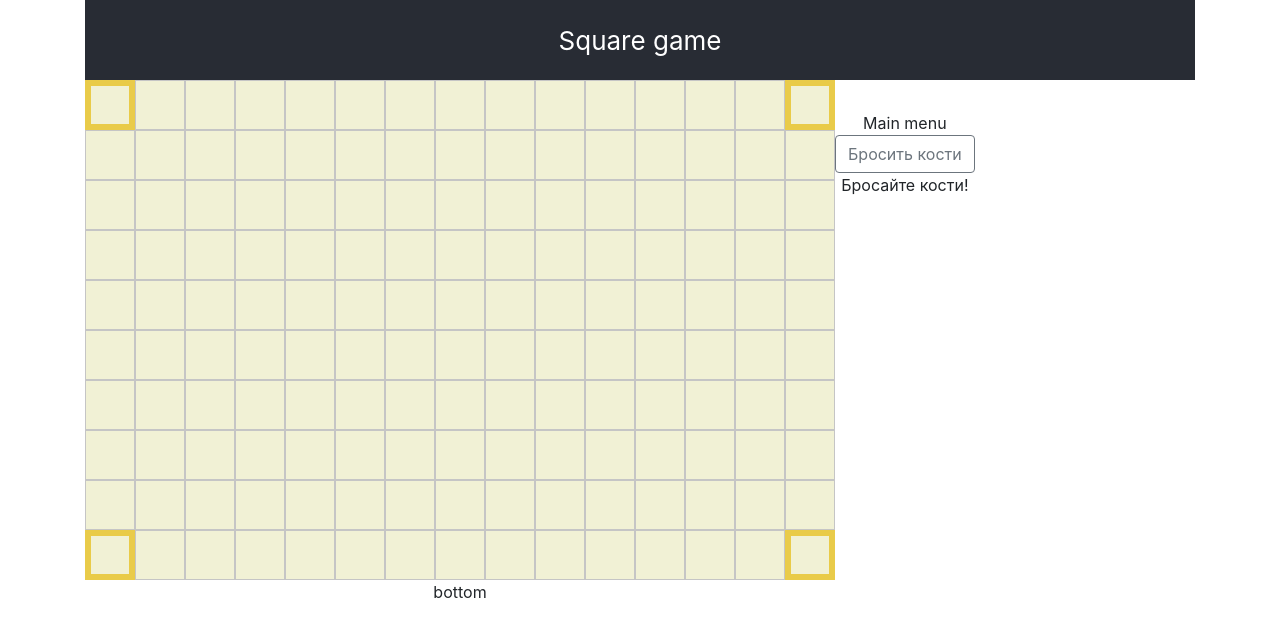
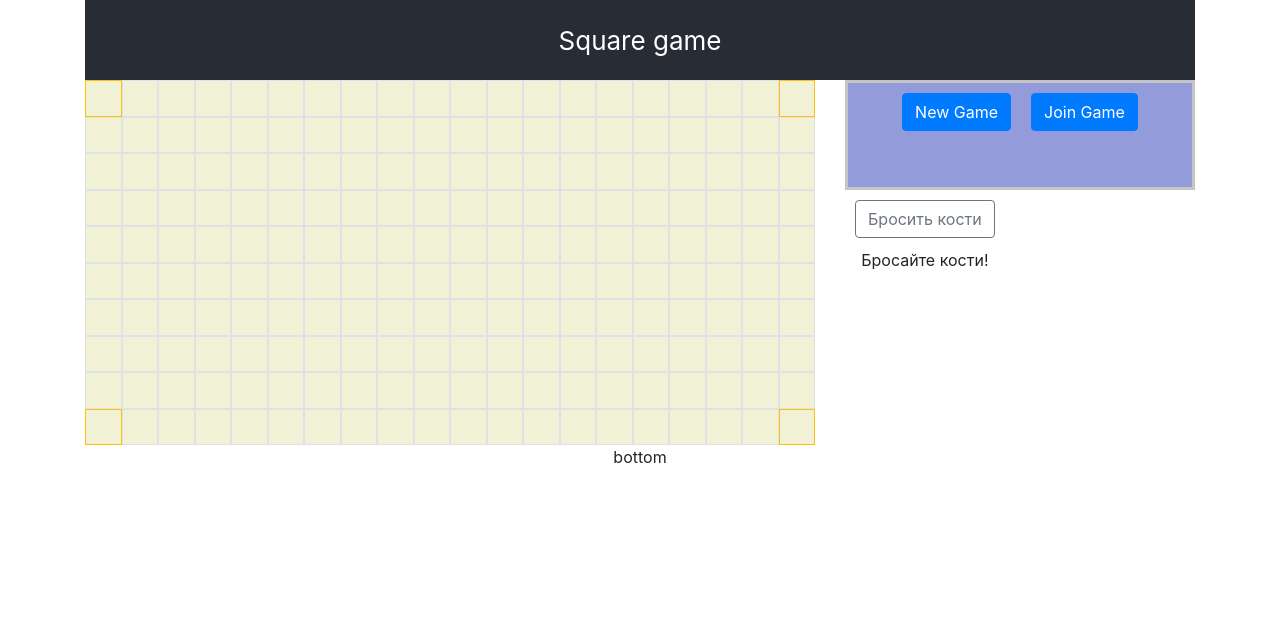
Before and after one commit to gybber-dev/JavaScript-projects, a React (Create React App) app in the folder squares/: page / in a window 1280 px wide. Shown: the top 636 px of the page. Built offline with nearby package versions, Linux system fonts and the light colour scheme.

Commit message:
Square (Adaptive grid was  added)

```diff
--- a/squares/public/index.html
+++ b/squares/public/index.html
@@ -34,7 +34,7 @@
   </head>
   <body>
     <noscript>You need to enable JavaScript to run this app.</noscript>
-    <div id="root" class="container"></div>
+        <div id="root" class="container"></div>
     <!--
       This HTML file is a template.
       If you open it directly in the browser, you will see an empty page.
@@ -45,5 +45,6 @@
       To begin the development, run `npm start` or `yarn start`.
       To create a production bundle, use `npm run build` or `yarn build`.
     -->
+
   </body>
 </html>
--- a/squares/src/App.css
+++ b/squares/src/App.css
@@ -23,16 +23,14 @@
   font-size: calc(10px + 2vmin);
   color: white;
 }
-
+.App-body {
+  display: table;
+  /* margin-top: 10px; */
+}
 .App-link {
   color: #61dafb;
 }
 
-@keyframes App-logo-spin {
-  from {
-    transform: rotate(0deg);
-  }
-  to {
-    transform: rotate(360deg);
-  }
+button{
+  margin: 10px;
 }
--- a/squares/src/App.js
+++ b/squares/src/App.js
@@ -3,7 +3,8 @@ import React, { useState } from 'react';
 import './App.css';
 import Field from './Field/Field';
 import PlayerMenu from './PlayerMenu/PlayerMenu';
-// import cover from './Field/cover/cover'
+import MainMenu from './Sidebar/MainMenu';
+// import modal from './plugins/modal/index.html'
 // import Counter from './Counter/Counter'
 
 function App() {
@@ -13,7 +14,7 @@ function App() {
 
   let propObj = {
     elem: null,
-    size: {width: 15, height: 10},
+    size: {width: 20, height: 10},
     rect: null,
     clickCounter: 0,
     field: null,
@@ -34,8 +35,8 @@ function App() {
       <header className="App-header">
         Square game
       </header>
-      <div
-        style={{display:'table-cell'}}
+      <div className='row'>
+        <div className='col-lg-8 col-12'
           onClick={
             (e)=>{
               setCounter( counter + 1 )
@@ -51,17 +52,11 @@ function App() {
           }
         >
           {field}
-        {/* {console.log(field)} */}
-        {/* {Field({size})} */}
         </div>
-      <div className={'sidebar'}
-        style={{display:'table-cell'}}
+        <div className='col-lg-4 col-12'
+          // style={{display:'table-cell'}}
         >
-        <div
-          style={{display:'table-row'}}
-        >
-          {'Main menu'}
-        </div>
+          <MainMenu />
           <div
             style={{display:'table-row'}}
           >
@@ -70,10 +65,15 @@ function App() {
             })}
           </div>
         </div>
+      </div>
       <div
-        style={{display:'table-row'}}
+        className='row'
+      >
+        <div
+            className='col'
           >
             {'bottom'}
+          </div>
       </div>
     </div>
   );
--- a/squares/src/Field/Cell/Cell.js
+++ b/squares/src/Field/Cell/Cell.js
@@ -5,9 +5,9 @@ console.log('run Cell');
 const Cell = props =>{
     // console.log('Cell', props)
 
-    const cellClasses = [classes.cell];
+    const cellClasses = [classes.cell, 'border'];
 
-    if (props.enable && props.showEnableCells) cellClasses.push(classes.enable)
+    if (props.enable && props.showEnableCells) cellClasses.push('border-warning')
     if (props.current) cellClasses.push(classes.current)
     // cellClasses.push(classes);
 
--- a/squares/src/Field/Cell/Cell.module.css
+++ b/squares/src/Field/Cell/Cell.module.css
@@ -1,11 +1,33 @@
 .cell {
-    width: 50px;
-    height: 50px;
-    background-color: rgb(241, 241, 213);
-    border: 1px solid rgb(197, 197, 197);
-    display: table-cell;
+    background: rgb(241, 241, 213);;
+    /* margin: 5px; */
+    color: white;
+    font-weight: bold;
+    font-size: 1.5em;
     text-align: center;
-    vertical-align: middle;
+    flex: 1 0 auto;
+    height:auto;
+}
+.cell:before {
+    content:'';
+    float:left;
+    padding-top:100%;
+}
+
+.flex-container {
+    /* background: tomato; */
+    padding: 0;
+    margin: 0;
+    list-style: none;
+    display: -webkit-box;
+    display: -moz-box;
+    display: -ms-flexbox;
+    display: -webkit-flex;
+    display: flex;
+    -webkit-flex-flow: row;
+    justify-content: space-around;
+
+    line-height:30px;
 }
 
 .enable {
--- a/squares/src/Field/Field.js
+++ b/squares/src/Field/Field.js
@@ -1,6 +1,7 @@
 import React from 'react';
 import Cell from './Cell/Cell'
 import findRects from './findRects'
+import classes from './Cell/Cell.module.css'
 /*
     input: field size (3x3) is {width: 3, heght: 3}
 */
@@ -36,13 +37,18 @@ const Field = props=>{
     // table view:
     const drawTable = size  => {
         const result = [];
-        const divStyle = {
-            display: 'table-row'
-          };
+        const cellClasses = [classes['flex-container']];
+
+
         for (let row = 1; row <= size.height; row++) {
             result.push (
-                <div key = {row} style={divStyle}>
+                <div key = {row}
+                    // style={divStyle}
+                    className={cellClasses.join(' ')}
+                    /* className={'row-cols-'+size.width} */
+                    >
                     {drawRow(size.width, row)}
+
                 </div>
             )
         }
@@ -67,6 +73,11 @@ const Field = props=>{
         }
         return result
     }
-    return drawTable( props.size, showEnableCells )
+    return (
+        // <div className='container'>
+            drawTable( props.size, showEnableCells )
+        // </div>
+    )
+
 }
 export default Field
--- a/squares/src/PlayerMenu/Dise/Dise.js
+++ b/squares/src/PlayerMenu/Dise/Dise.js
@@ -13,7 +13,7 @@ const dice = generate();
 const Dice = ()=>{
     console.log('Dice rendering...')
     return (
-        <div id={'info'}>
+        <div id={'info'} style={{fontSize: '30px'}}>
             {`Кости брошены: ${dice.d1} и ${dice.d2}`}
         </div>
     )
--- /dev/null
+++ b/squares/src/Sidebar/MainMenu.js
@@ -0,0 +1,77 @@
+import React, { useState } from 'react'
+import classes from './MainMenu.module.css'
+
+// import Modal from '../plugins/modal/index'
+console.log('run MainMenu');
+
+
+const connectGame = newGame => {
+    const msg = newGame? 'new game' : 'connect game';
+
+    let options = {
+        title: 'Заголовок окна',
+        closable: true,
+        content: `
+        <p>Текст содержимого в формате HTML</p>
+        `,
+        width: '600px',
+        footerButtons: [
+        {text: 'OK', type: 'primary', handler(){
+            console.log('Primary btn clicked!');
+            // modal.close();
+        }},
+        {text: 'Cancel', type: 'danger', handler(){
+            console.log('Danger btn clicked!')
+            // modal.close();
+        }},
+        ]
+    };
+
+    // document.body.append(modal(options));
+    // document.querySelector('#myModal').modal(options)
+    console.log(document.body);
+    return (
+        <div>
+            {/* <Modal /> */}
+        </div>
+    )
+};
+
+
+const MainMenu = props =>{
+    const panelClasses = [classes.main];
+    const buttonClasses = []
+    // add new class
+    panelClasses.push(classes.option);
+    buttonClasses.push('btn');
+    buttonClasses.push('btn-primary');
+
+
+    const [newGameBlock, setNewGameBlock] = useState('');
+
+    return (
+        <div className={panelClasses.join(' ')}>
+
+            <button
+                className={buttonClasses.join(' ')}
+                data-toggle="modal"
+                data-target="#exampleModal"
+                onClick={()=>{setNewGameBlock(connectGame(true))}}>
+                    New Game
+            </button>
+
+            <button
+                className={buttonClasses.join(' ')}
+                onClick={()=>{setNewGameBlock(connectGame())}}>
+                    Join Game
+            </button>
+            <div>
+                {newGameBlock}
+            </div>
+
+        </div>
+    )
+}
+
+
+export default MainMenu
--- /dev/null
+++ b/squares/src/Sidebar/MainMenu.module.css
@@ -0,0 +1,11 @@
+.main {
+    display:'table-row';
+    width: 100%;
+    height: 30%;
+    border: 3px solid rgb(197, 197, 197);
+    /* margin-top: 100px; */
+}
+
+.option {
+    background-color: rgb(148, 155, 219);
+}
--- /dev/null
+++ b/squares/src/pattern/component.module.css
@@ -0,0 +1,10 @@
+.main {
+    display:'table-row';
+    width: 400px;
+    height: 100px;
+    border: 3px solid rgb(197, 197, 197);
+}
+
+.option {
+    background-color: rgb(148, 155, 219);
+}
--- /dev/null
+++ b/squares/src/plugins/modal/index.js
@@ -0,0 +1,36 @@
+import React, { useState } from 'react'
+// import 'bootstrap/dist/css/bootstrap.min.css';
+// import { Button } from 'react-bootstrap';
+// import { Modal } from 'react-bootstrap';
+
+function Example() {
+  // const [show, setShow] = useState(false);
+
+  // const handleClose = () => setShow(false);
+  // const handleShow = () => setShow(true);
+
+  return (
+    <>
+      {/* <Button variant="primary" onClick={handleShow}>
+        Launch demo modal
+      </Button>
+
+      <Modal show={show} onHide={handleClose}>
+        <Modal.Header closeButton>
+          <Modal.Title>Modal heading</Modal.Title>
+        </Modal.Header>
+        <Modal.Body>Woohoo, you're reading this text in a modal!</Modal.Body>
+        <Modal.Footer>
+          <Button variant="secondary" onClick={handleClose}>
+            Close
+          </Button>
+          <Button variant="primary" onClick={handleClose}>
+            Save Changes
+          </Button>
+        </Modal.Footer>
+      </Modal> */}
+    </>
+  );
+}
+
+export default Example
```
Also changed, not shown: squares/src/pattern/component.js (added, +19 -0 lines), 1 other file (tests, documents, lock files or other folders). Lines whose indentation alone changed are shown as unchanged.
